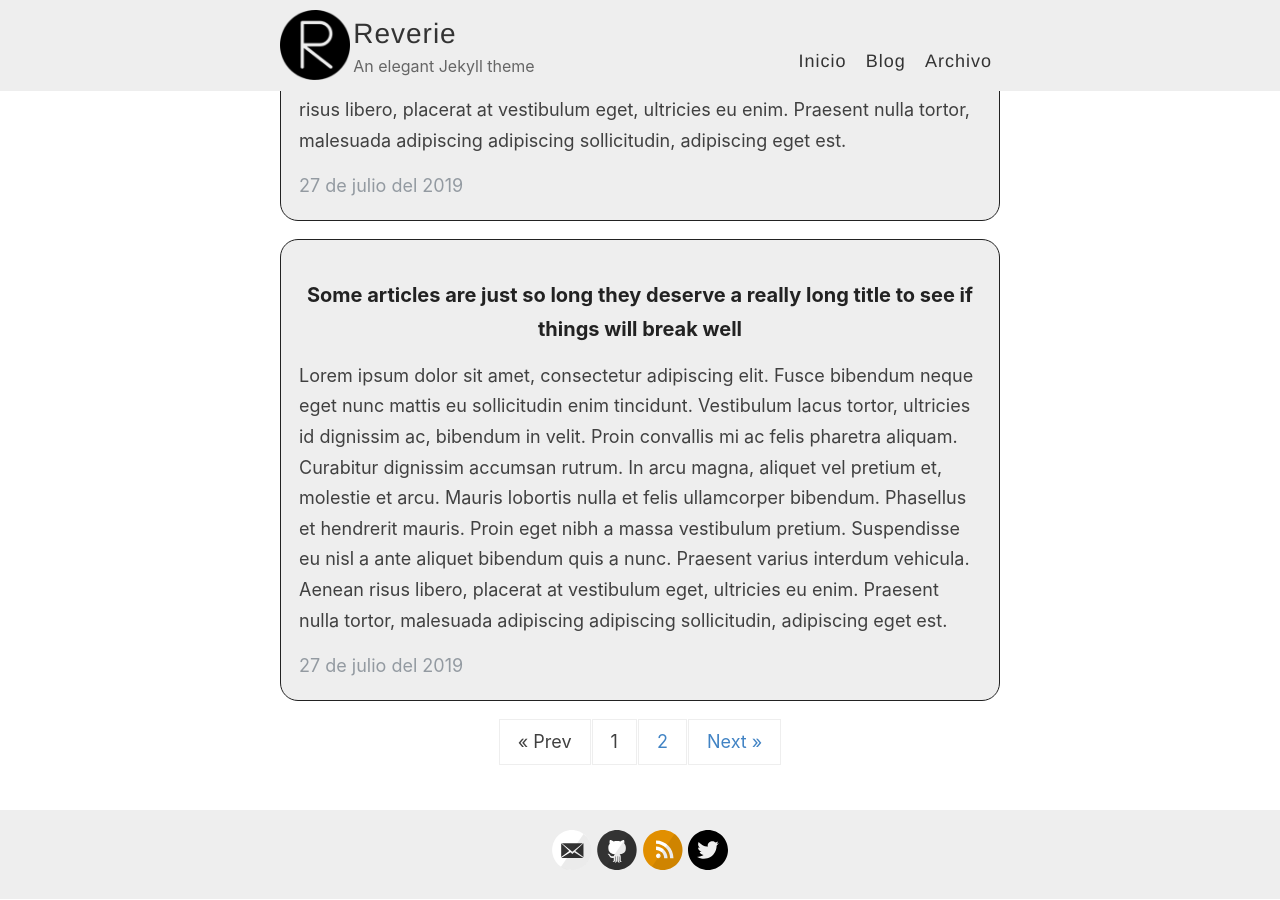
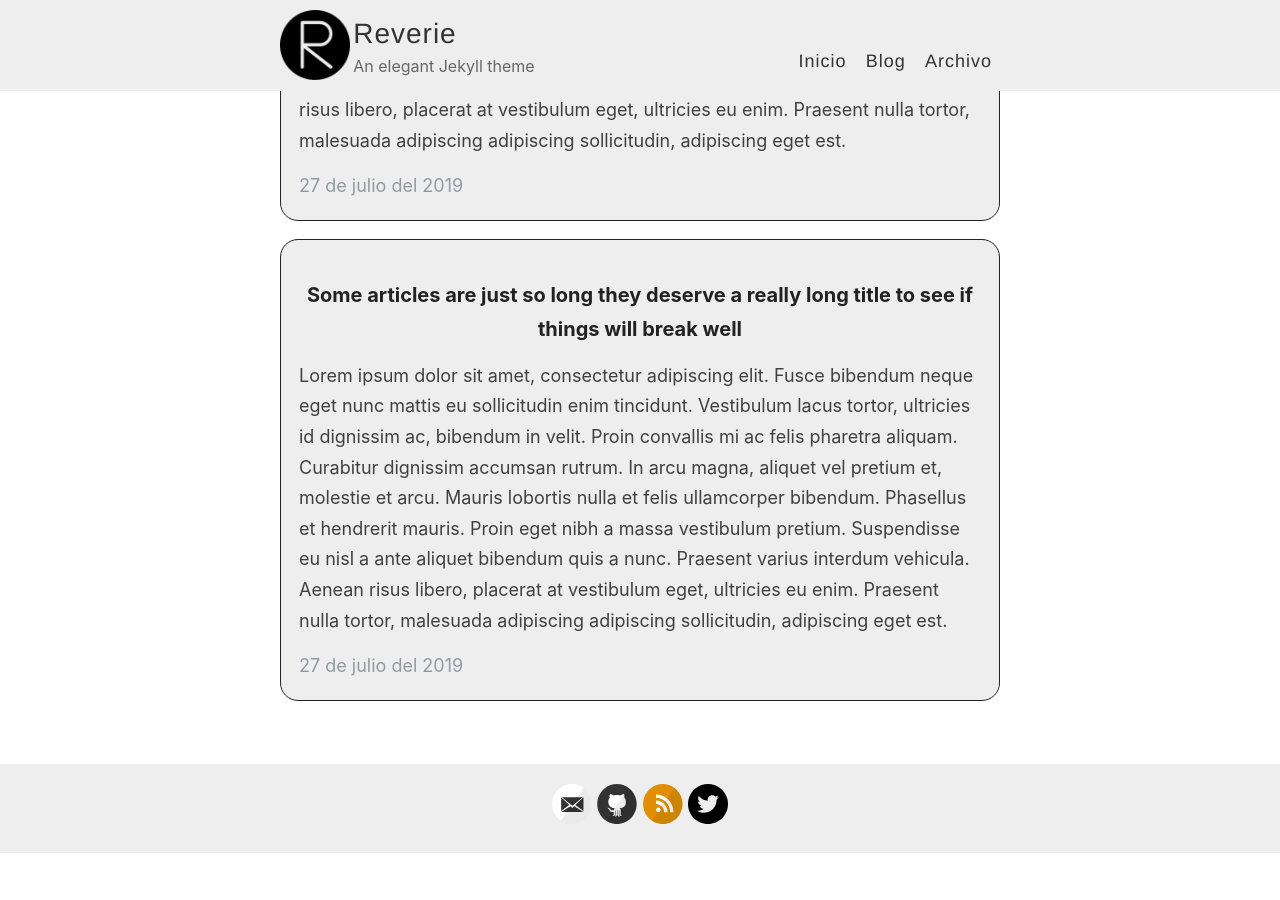
Before and after one commit to dfghjd/dfghjd.github.io, a Jekyll site: the page built from index.html, in a window 1280 px wide and 900 px high, scrolled down 1998 px. Built offline with Jekyll 4.4.1, drawn with Linux system fonts in a browser that asks for light colours; the list of posts is cut into pages by our own code; after the commit the page ends 2851 px from its top, so only the background shows below that.

Commit message:
the blog

```diff
--- a/index.html
+++ b/index.html
@@ -11,31 +11,4 @@
       <a class="post-link" href="{{ site.baseurl }}{{ post.url }}"></a>
     </article>
   {% endfor %}
-
-  <!-- pagination -->
-  {% if paginator.total_pages > 1 %}
-  <div class="pagination">
-    {% if paginator.previous_page %}
-      <a href="{{ paginator.previous_page_path | prepend: site.baseurl | replace: '//', '/' }}">&laquo; Prev</a>
-    {% else %}
-      <span>&laquo; Prev</span>
-    {% endif %}
-
-    {% for page in (1..paginator.total_pages) %}
-      {% if page == paginator.page %}
-        <span class="webjeda">{{ page }}</span>
-      {% elsif page == 1 %}
-        <a href="{{ '/' | prepend: site.baseurl | replace: '//', '/' }}">{{ page }}</a>
-      {% else %}
-        <a href="{{ site.paginate_path | prepend: site.baseurl | replace: '//', '/' | replace: ':num', page }}">{{ page }}</a>
-      {% endif %}
-    {% endfor %}
-
-    {% if paginator.next_page %}
-      <a href="{{ paginator.next_page_path | prepend: site.baseurl | replace: '//', '/' }}">Next &raquo;</a>
-    {% else %}
-      <span>Next &raquo;</span>
-    {% endif %}
-  </div>
-  {% endif %}
 </div>
```
Also changed, not shown: _pages/blog.md (+2 -0 lines).
